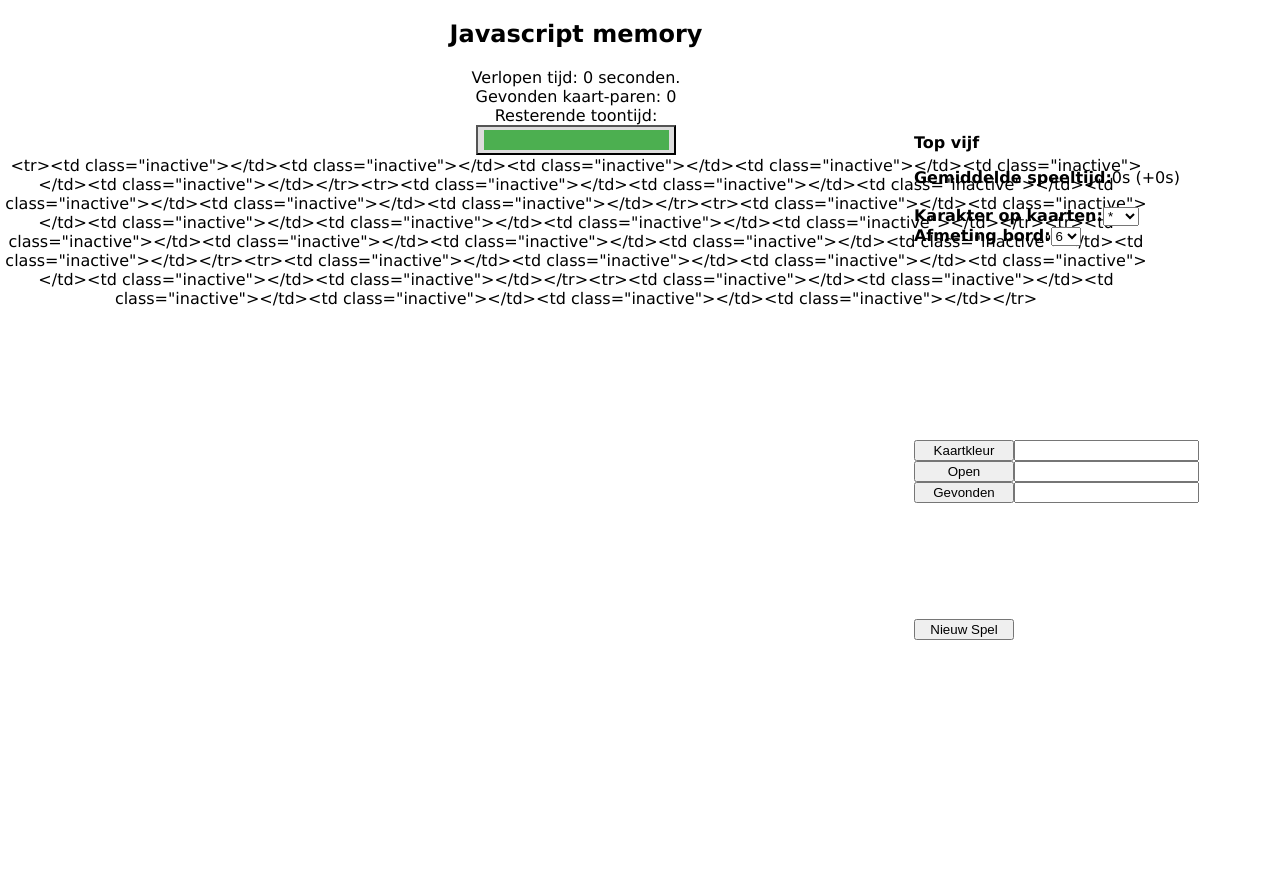
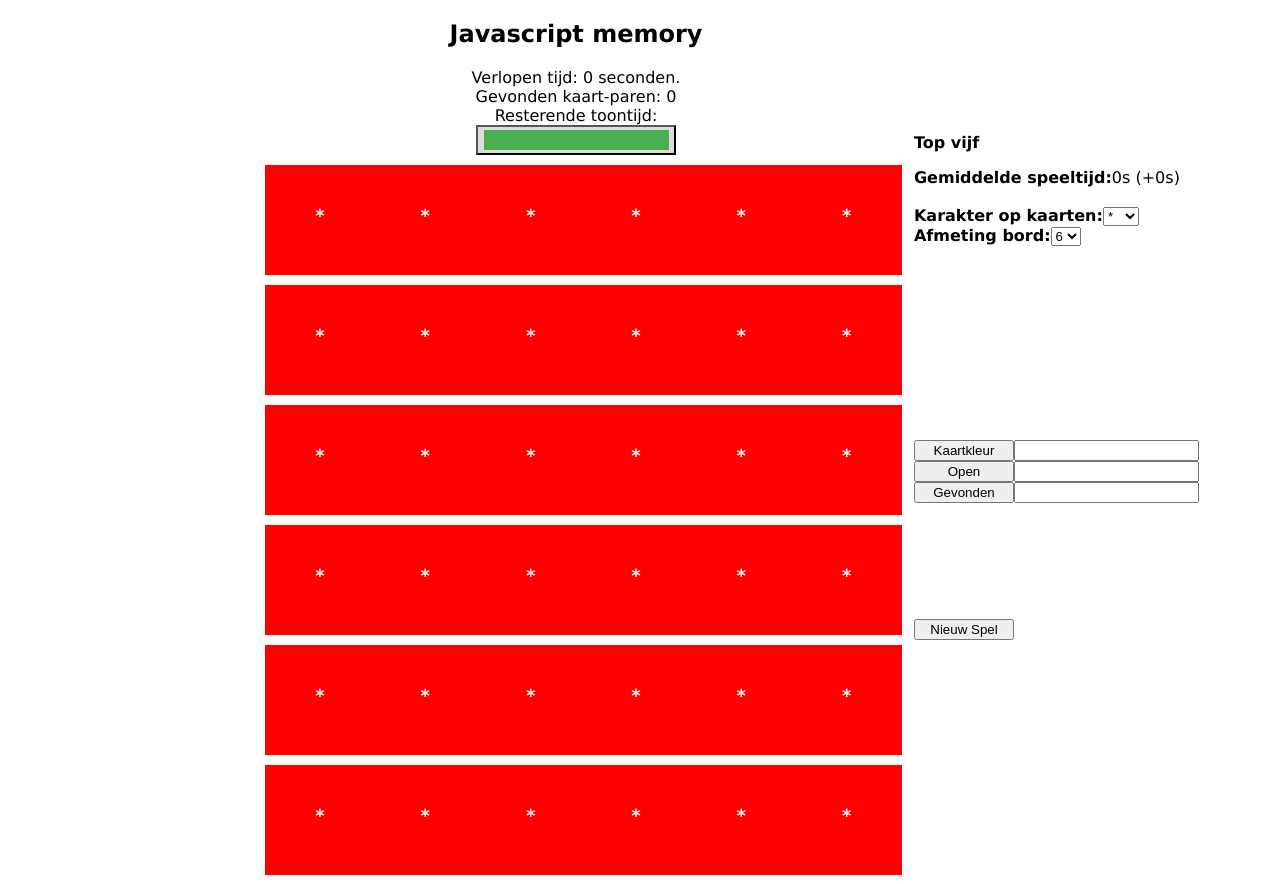
Before and after one commit to danielgeerts7/Memory, an Angular app in the folder week2MemoryInAngular/: page / in a window 1280 px wide. Before the commit the page ends 800 px from the top, so only its background shows below. Built offline with nearby package versions, Linux system fonts and the light colour scheme.

Commit message:
Show board (with Error in spectator)

```diff
--- a/week2MemoryInAngular/src/app/board/board.component.ts
+++ b/week2MemoryInAngular/src/app/board/board.component.ts
@@ -1,31 +1,23 @@
 import { Component } from '@angular/core';
 
-import { CardComponent } from './card.component'
+import { Card } from './card'
 
 @Component({
   selector: 'board',
   template: `
-
       {{ initGame(6) }}
 
-      {{ field.innerHTML }}
-
-      <table>
-        <tr>
-          <th *ngFor="let col of columns">
-            {{col}}
-          </th>
-        </tr>
-        <tr *ngFor="let char of characters | async">
-          <td *ngFor="let col of columns" class="{{ col }}">
-            {{char[col]}}
+      <table id ="speelveld">
+        <tr *ngFor="let a of data">
+          <td *ngFor="let b of a">
+            <div id="card" class="{{ b.className }}" (click)="flipCard(b)">{{ b.innerHTML }}</div>
           </td>
         </tr>
       </table>
-  `
+  `,
 })
 export class BoardComponent {
-    field:HTMLTableElement;
+    data:Card[][]
     private size:number;
 
     initGame(size:number) {
@@ -44,22 +36,27 @@ export class BoardComponent {
     	// moet een karakter toegewezen worden. Hiervoor kan de nextletter functie
     	// gebruikt worden. Ook moet de eventlistener cardClicked aan de cell gekoppeld worden
     	// en de opmaak juist gezet worden.
-      let table = document.createElement('table'); // Clear board
+      this.data = new Array()
       //next = new nextLetter(size);
+      let count = 0;
 
       for (var i = 0; i < this.size; i++) {
         let tr = document.createElement('tr');
+        this.data[i] = new Array();
         for (var j = 0; j < this.size; j++) {
           let td = document.createElement('td');
           //td.innerHTML = document.getElementById("character").value;
-          td.className = 'inactive';
-          //td.chr = next();
-          //td.addEventListener('click', cardClicked, true);
-          tr.appendChild(td)
+          count++;
+          let temp:Card = {
+            id: count,
+            className: 'inactive',
+            innerHTML: '*',
+           	chr: 'A',
+          };
+
+          this.data[i][j] = temp;
         }
-        table.appendChild(tr);
       }
-      this.field = table;
     }
 
     showScores(){
@@ -67,4 +64,8 @@ export class BoardComponent {
 
     }
 
+    flipCard(id) {
+
+    }
+
 }
--- a/week2MemoryInAngular/src/app/board/card.ts
+++ b/week2MemoryInAngular/src/app/board/card.ts
@@ -1,3 +1,6 @@
 export class Card {
-  constructor(public id = 0, public chr = '...') {}
+  public id:Number = 0;
+  public className:String = "";
+  public innerHTML:String = "";
+ 	public chr:String = "";
 }
--- a/week2MemoryInAngular/src/styles.scss
+++ b/week2MemoryInAngular/src/styles.scss
@@ -16,9 +16,16 @@ table#meta td { vertical-align:top; text-align:left; padding:1%; }
 @media only screen and (orientation:portrait) {
   table#speelveld { width:70vw; height:70vw; border-spacing:1vw;}
 }
-td.inactive { background-color:red; }
-td.active { background-color:green; }
-td.found{ background-color:purple; cursor:default; }
+td #card {
+  display: inline-block;
+  padding: 40px;
+  height: 30px;
+  width: 30px;
+  text-align: center;
+}
+td #card.inactive { background-color:red; }
+td #card.active { background-color:green; }
+td #card.found{ background-color:purple; cursor:default; }
 
 button {width: 100px}
 
```
